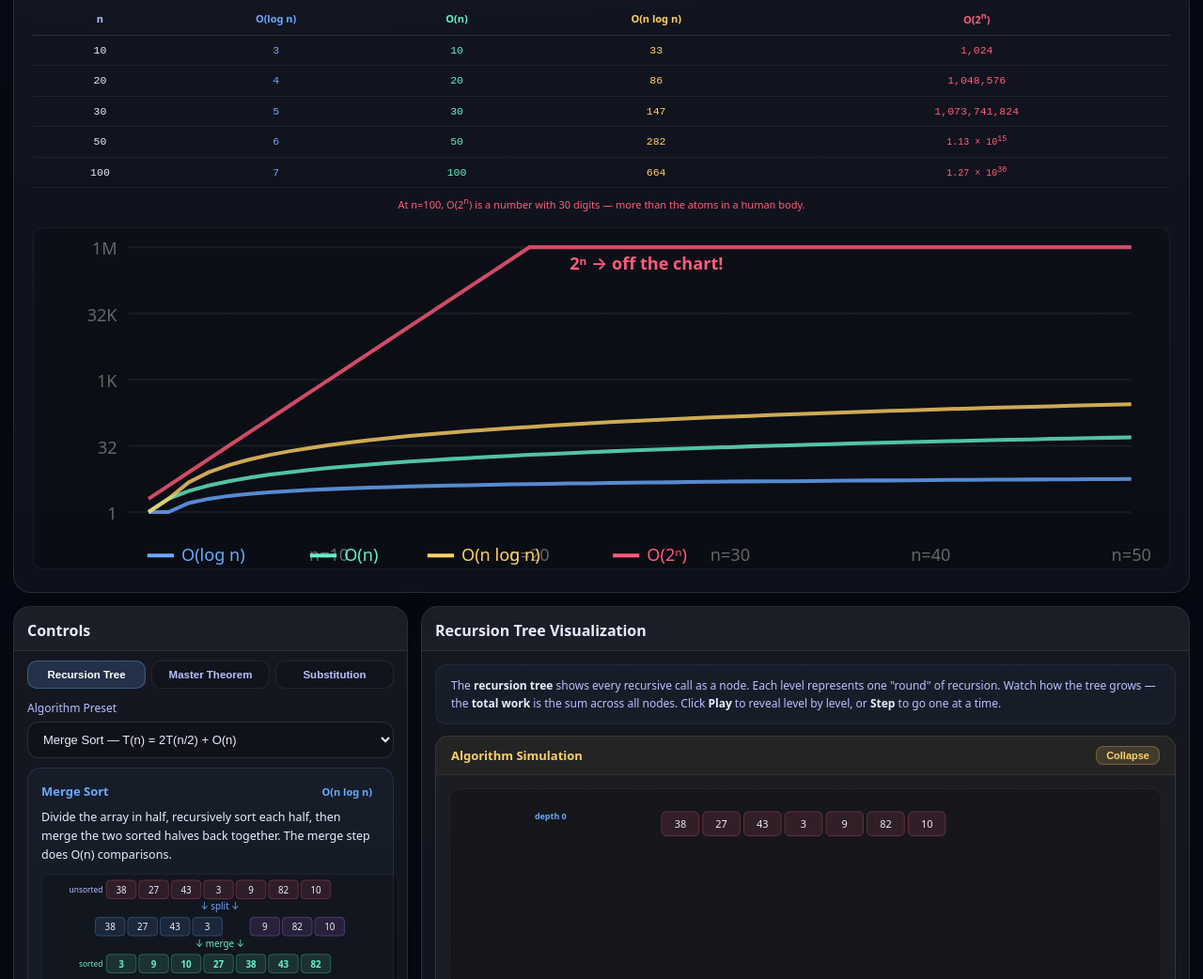
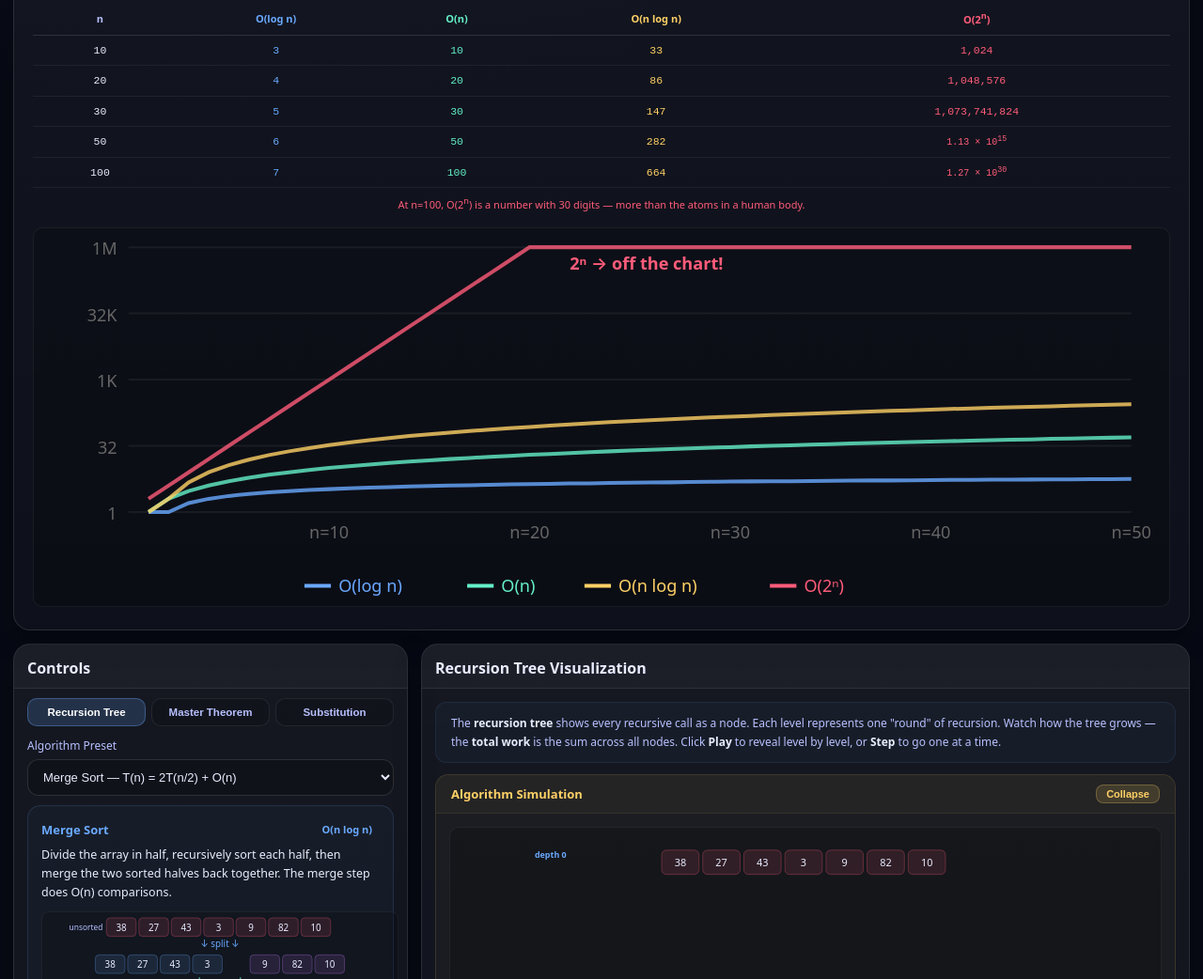
Before and after one commit to arashkermaniprojects/recurrence-relations, a plain HTML site: page index.html in a window 1280 px wide. Shown: the part 689-1731 px from the top of the page at 94% size. Drawn offline with Linux system fonts and the light colour scheme.

Commit message:
Add files via upload

```diff
--- a/index.html
+++ b/index.html
@@ -1657,7 +1657,7 @@ function renderTryThis(){
 function renderComplexityChart(){
   const container=$('complexityChartContainer');
   if(!container) return;
-  const w=600,h=180,pad={l:50,r:20,t:10,b:30};
+  const w=600,h=200,pad={l:50,r:20,t:10,b:50};
   const pw=w-pad.l-pad.r, ph=h-pad.t-pad.b;
 
   // Plot log(n), n, n*log(n) for n=1..50 with log scale on Y
@@ -1688,7 +1688,7 @@ function renderComplexityChart(){
   }
   // X axis labels
   for(let n=10;n<=50;n+=10){
-    svg+=`<text x="${scaleX(n)}" y="${h-4}" text-anchor="middle" fill="#666" font-size="9">n=${n}</text>`;
+    svg+=`<text x="${scaleX(n)}" y="${pad.t+ph+14}" text-anchor="middle" fill="#666" font-size="9">n=${n}</text>`;
   }
 
   // Plot each function
@@ -1703,9 +1703,10 @@ function renderComplexityChart(){
   // 2^n goes off chart label
   svg+=`<text x="${scaleX(22)}" y="${pad.t+12}" fill="#ff5c7a" font-size="9" font-weight="600">2\u207F \u2192 off the chart!</text>`;
 
-  // Legend
-  const ly=h-4;
-  let lx=pad.l+10;
+  // Legend — positioned below x-axis ticks
+  const ly=h-8;
+  const totalLegendW=funcs.reduce((s,f)=>s+f.name.length*6+38,0);
+  let lx=(w-totalLegendW)/2;
   funcs.forEach(f=>{
     svg+=`<line x1="${lx}" y1="${ly-3}" x2="${lx+14}" y2="${ly-3}" stroke="${f.color}" stroke-width="2"/>`;
     svg+=`<text x="${lx+18}" y="${ly}" fill="${f.color}" font-size="9">${f.name}</text>`;
```
